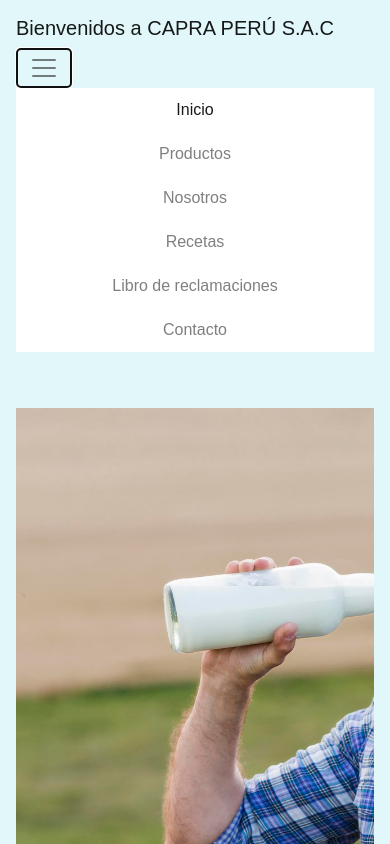
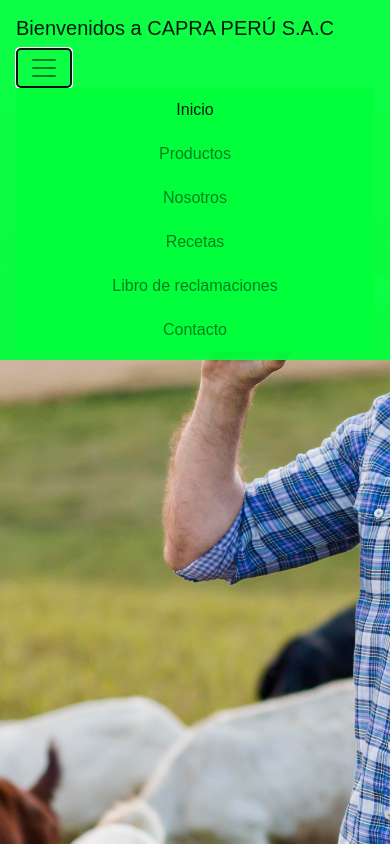
Before and after one commit to Jhon01-varas/CapraPeru, a plain HTML site: page index.html in a window 390 px wide. Both pictures are taken after a click on the button "Toggle navigation". Shown: the top 844 px of the page. Drawn offline with nearby package versions, Linux system fonts and the light colour scheme.

Commit message:
actualizacion 7.4.7

```diff
--- a/css/style.css
+++ b/css/style.css
@@ -4,8 +4,6 @@ body {
     background-color: #f3f3f3;
     padding-top: 56px; /* Espacio para el navbar fijo en la parte superior */
 }
-
-
 
 /* Navbar */
 .navbar {
@@ -86,10 +84,10 @@ html {
 /* Ajustes de diseño responsivo para teléfonos */
 @media (max-width: 768px) {
     .navbar {
-        background-color: rgba(224, 247, 250, 0.95);
+        background-color: #00ff3cf2;
     }
     .navbar-collapse {
-        background-color: #ffffff; /* Color de fondo para el menú en móvil */
+        background-color: #00ff3cf2; /* Color de fondo para el menú en móvil */
     }
     .navbar-nav .nav-link {
         text-align: center;
```
Also changed, not shown: index.html (+1 -0 lines).
